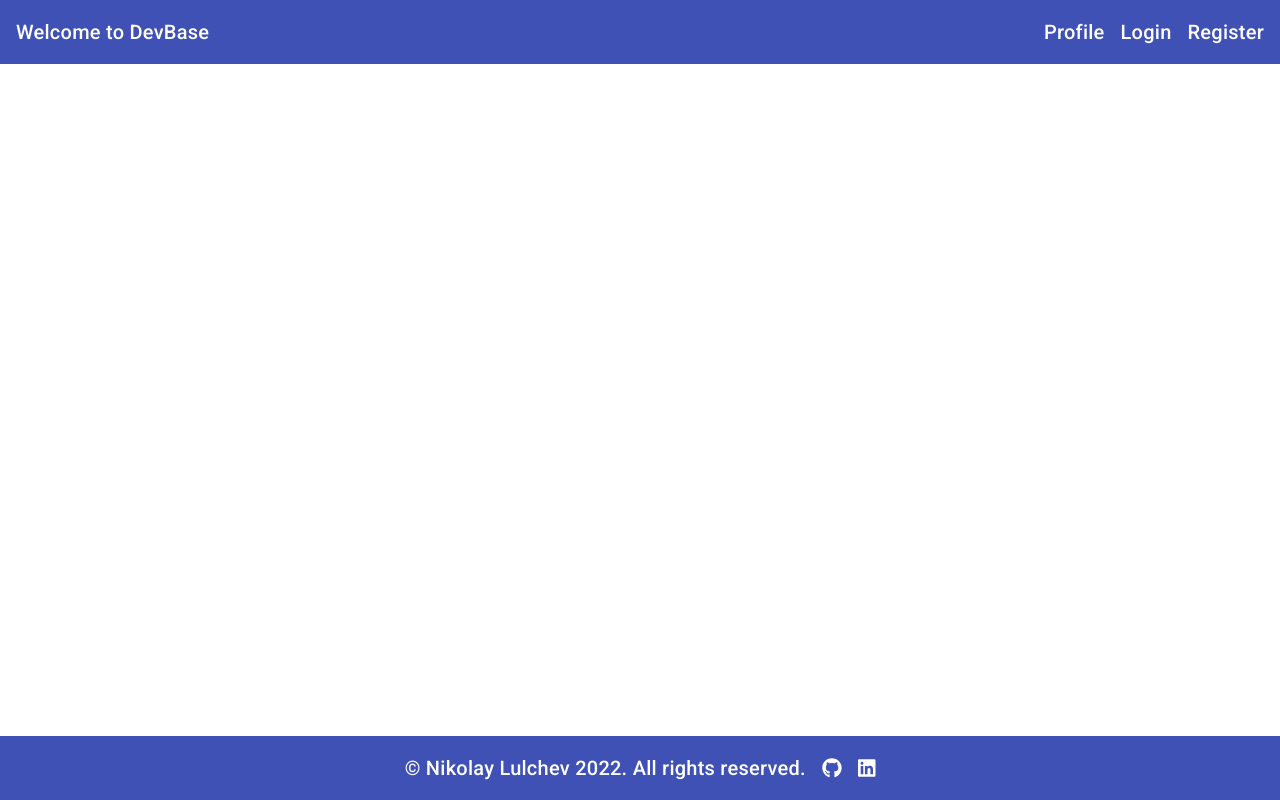
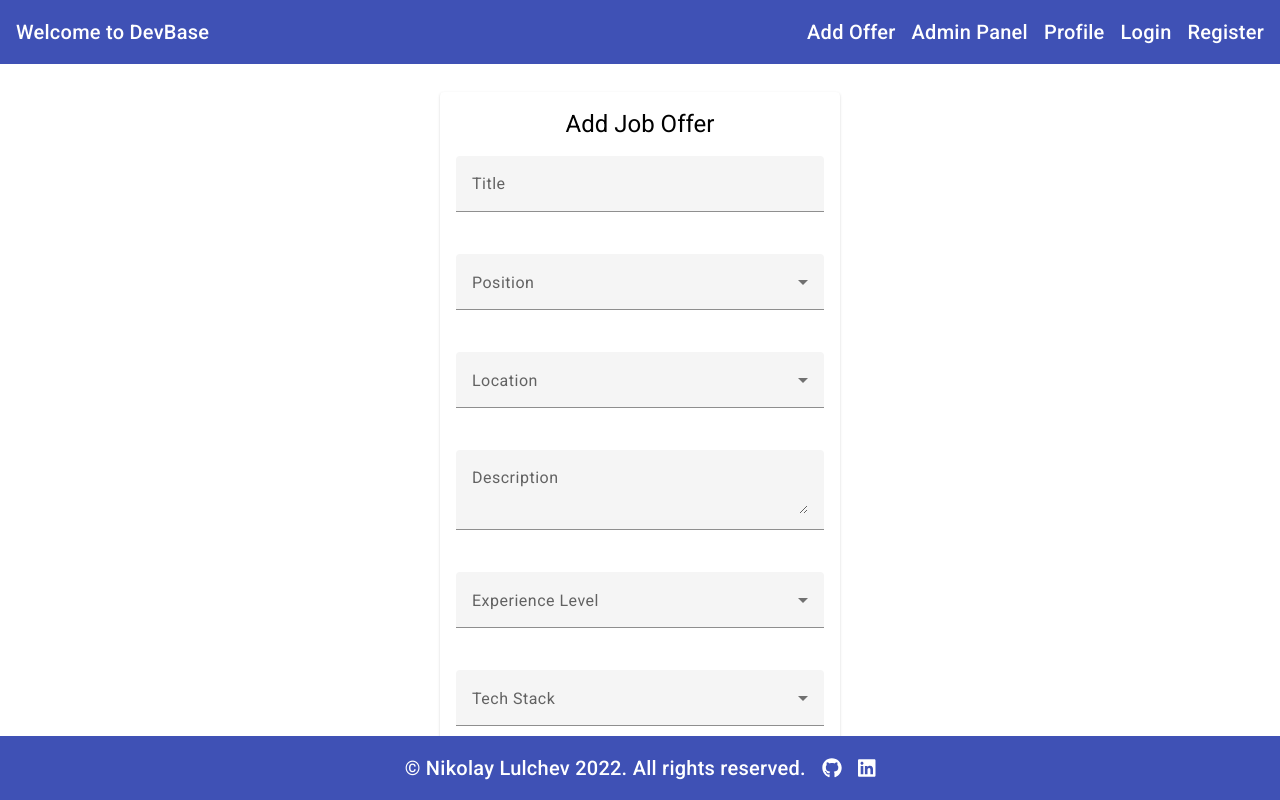
Before and after one commit to NikolaiLulchev/ng-dev-base, an Angular app: page /offers/add in a window 1280 px wide. Before the commit this address led to /. Built offline with nearby package versions, Linux system fonts and the light colour scheme.

Commit message:
Added Add Offer & Admin Panel

```diff
--- /dev/null
+++ b/src/app/auth.service.ts
@@ -0,0 +1,9 @@
+import { Injectable } from '@angular/core';
+
+@Injectable({
+  providedIn: 'root'
+})
+export class AuthService {
+
+  constructor() { }
+}
--- a/src/app/core/header/header.component.html
+++ b/src/app/core/header/header.component.html
@@ -1,6 +1,9 @@
 <mat-toolbar color="primary" class="justify-between max-w-7xl mx-auto">
   <div><a routerLink="home">Welcome to DevBase</a></div>
-  <div class="flex gap-x-4"><a routerLink="profile">Profile</a>
+  <div class="flex gap-x-4">
+    <a routerLink="offers/add">Add Offer</a>
+    <a routerLink="admin-panel">Admin Panel</a>
+    <a routerLink="profile">Profile</a>
     <a routerLink="login">Login</a>
     <a routerLink="register">Register</a></div>
 </mat-toolbar>
--- /dev/null
+++ b/src/app/core/user.service.ts
@@ -0,0 +1,46 @@
+import { Injectable } from '@angular/core';
+import {IBaseUser} from "./interfaces/baseUser";
+import {HttpClient} from "@angular/common/http";
+import {map, Observable, tap} from "rxjs";
+import {environment} from "../../environments/environment";
+
+export interface CreateUserDto { username: string, email: string, password: string, tel?: string }
+
+@Injectable({
+  providedIn: 'root'
+})
+export class UserService {
+
+  currentUser!: IBaseUser;
+
+  get isLogged() {
+    return !!this.currentUser;
+  }
+
+  constructor(private httpClient: HttpClient) {
+  }
+
+  login$(userData: { email: string, password: string }): Observable<IBaseUser> {
+    // @ts-ignore
+    // @ts-ignore
+    return this.httpClient
+      .post<IBaseUser>(`${environment.apiUrl}/login`, userData, { withCredentials: true, observe: 'response' })
+      .pipe(
+        tap(response => console.log(response)),
+        map(response => response.body),
+        tap(user => this.currentUser = user)
+      )
+  }
+
+  getProfile$(): Observable<IBaseUser> {
+    return this.httpClient.get<IBaseUser>(`${environment.apiUrl}/users/profile`, { withCredentials: true })
+      .pipe(tap(user => this.currentUser = user))
+  }
+
+  logout(): void {
+  }
+
+  register$(userData: CreateUserDto): Observable<IBaseUser> {
+    return this.httpClient.post<IBaseUser>(`${environment.apiUrl}/register`, userData, { withCredentials: true })
+  }
+}
--- a/src/app/pages/add-offer/add-offer.component.css
+++ b/src/app/pages/add-offer/add-offer.component.css
@@ -0,0 +1,9 @@
+mat-card {
+  max-width: 400px;
+  margin: 2em auto;
+  text-align: center;
+}
+
+mat-form-field {
+  display: block;
+}
--- a/src/app/pages/add-offer/add-offer.component.html
+++ b/src/app/pages/add-offer/add-offer.component.html
@@ -1 +1,50 @@
-<p>add-offer works!</p>
+<mat-card>
+  <mat-card-content>
+    <h1>Add Job Offer</h1>
+    <form>
+      <mat-form-field>
+        <input matInput type="text" placeholder="Title" [(ngModel)]="title" name="title">
+      </mat-form-field>
+      <br>
+      <mat-form-field>
+        <mat-label>Position</mat-label>
+        <mat-select [(ngModel)]="position" name="position">
+          <mat-option value="frontend">Frontend</mat-option>
+          <mat-option value="backend">Backend</mat-option>
+          <mat-option value="fullstack">Fullstack</mat-option>
+        </mat-select>
+      </mat-form-field>
+      <br>
+      <mat-form-field>
+        <mat-label>Location</mat-label>
+        <mat-select [(ngModel)]="location" name="location">
+          <mat-option value="sofia">Sofia</mat-option>
+          <mat-option value="plovdiv">Plovdiv</mat-option>
+          <mat-option value="varna">Varna</mat-option>
+          <mat-option value="burgas">Burgas</mat-option>
+          <mat-option value="remote">Remote</mat-option>
+        </mat-select>
+      </mat-form-field>
+      <br>
+      <mat-form-field>
+        <textarea matInput placeholder="Description" [(ngModel)]="description" name="description"></textarea>
+      </mat-form-field>
+      <br>
+      <mat-form-field>
+        <mat-label>Experience Level</mat-label>
+        <mat-select [(ngModel)]="experience" name="experience">
+          <mat-option value="intern">Intern</mat-option>
+          <mat-option value="junior">Junior</mat-option>
+          <mat-option value="mid-level">Mid-Level</mat-option>
+          <mat-option value="senior">Senior</mat-option>
+        </mat-select>
+      </mat-form-field>
+      <br>
+      <mat-form-field>
+        <mat-label>Tech Stack</mat-label>
+        <mat-select [(ngModel)]="techStack" name="tech-stack">
+        </mat-select>
+      </mat-form-field>
+    </form>
+  </mat-card-content>
+</mat-card>
--- a/src/app/pages/add-offer/add-offer.component.ts
+++ b/src/app/pages/add-offer/add-offer.component.ts
@@ -6,5 +6,11 @@ import { Component } from '@angular/core';
   styleUrls: ['./add-offer.component.css']
 })
 export class AddOfferComponent {
+  position: any;
+  location: any;
+  description: any;
+  experience: any;
+  techStack: any;
+  title: any;
 
 }
--- a/src/app/pages/admin-panel/admin-panel.component.html
+++ b/src/app/pages/admin-panel/admin-panel.component.html
@@ -1 +1,31 @@
-<p>admin-panel works!</p>
+<div class="container mt-5 mb-5">
+  <button mat-raised-button color="primary" (click)="onLoadUsers()">LOAD ALL USERS</button>
+  <table mat-table [dataSource]="users" class="mat-elevation-z8">
+    <ng-container matColumnDef="username">
+      <th mat-header-cell *matHeaderCellDef>Username</th>
+      <td mat-cell *matCellDef="let user">{{user.username}}</td>
+    </ng-container>
+
+    <ng-container matColumnDef="level">
+      <th mat-header-cell *matHeaderCellDef>Level</th>
+      <td mat-cell *matCellDef="let user">{{user.level}}</td>
+    </ng-container>
+
+    <ng-container matColumnDef="role">
+      <th mat-header-cell *matHeaderCellDef>Role</th>
+      <td mat-cell *matCellDef="let user">{{user.level}}</td>
+    </ng-container>
+
+    <ng-container matColumnDef="action">
+      <th mat-header-cell *matHeaderCellDef>Action</th>
+      <td mat-cell *matCellDef="let user">
+        <button mat-icon-button>
+          <mat-icon>more_vert</mat-icon>
+        </button>
+      </td>
+    </ng-container>
+
+    <tr mat-header-row *matHeaderRowDef="displayedColumns"></tr>
+    <tr mat-row *matRowDef="let row; columns: displayedColumns;"></tr>
+  </table>
+</div>
--- a/src/app/pages/admin-panel/admin-panel.component.ts
+++ b/src/app/pages/admin-panel/admin-panel.component.ts
@@ -1,4 +1,6 @@
 import { Component } from '@angular/core';
+import {HttpClient} from "@angular/common/http";
+import {IBaseUser} from "../../core/interfaces/baseUser";
 
 @Component({
   selector: 'app-admin-panel',
@@ -6,5 +8,28 @@ import { Component } from '@angular/core';
   styleUrls: ['./admin-panel.component.css']
 })
 export class AdminPanelComponent {
+  users:IBaseUser[] = [];
+  displayedColumns = ['username', 'level', 'role', 'action'];
 
+  constructor(private http: HttpClient) { }
+
+  ngOnInit() {
+  }
+
+  // onLoadUsers(){  }
+
+  onLoadUsers() {
+    const requestOptions = {
+      method: 'GET',
+      redirect: 'follow',
+    }
+
+    // @ts-ignore
+    fetch('http://localhost:8080/api/v1/users/', requestOptions).
+    then(response => response.json()).
+    then(json => {
+      this.users = json;
+    }).
+    catch(error => console.log('error', error))
+  }
 }
--- a/src/app/pages/profile/profile.component.css
+++ b/src/app/pages/profile/profile.component.css
@@ -0,0 +1,9 @@
+mat-card {
+  max-width: 400px;
+  margin: 2em auto;
+  text-align: center;
+}
+
+mat-form-field {
+  display: block;
+}
--- a/src/environments/environment.ts
+++ b/src/environments/environment.ts
@@ -4,7 +4,7 @@
 
 export const environment = {
   production: false,
-  apiUrl: 'http://localhost:8080/api/v2'
+  apiUrl: 'http://localhost:8080/api/v1'
 };
 
 /*
```
Also changed, not shown: src/app/app-routing.module.ts (+21 -0 lines), src/app/app.module.ts (+7 -1 lines), 2 other files (tests, documents, lock files or other folders).
